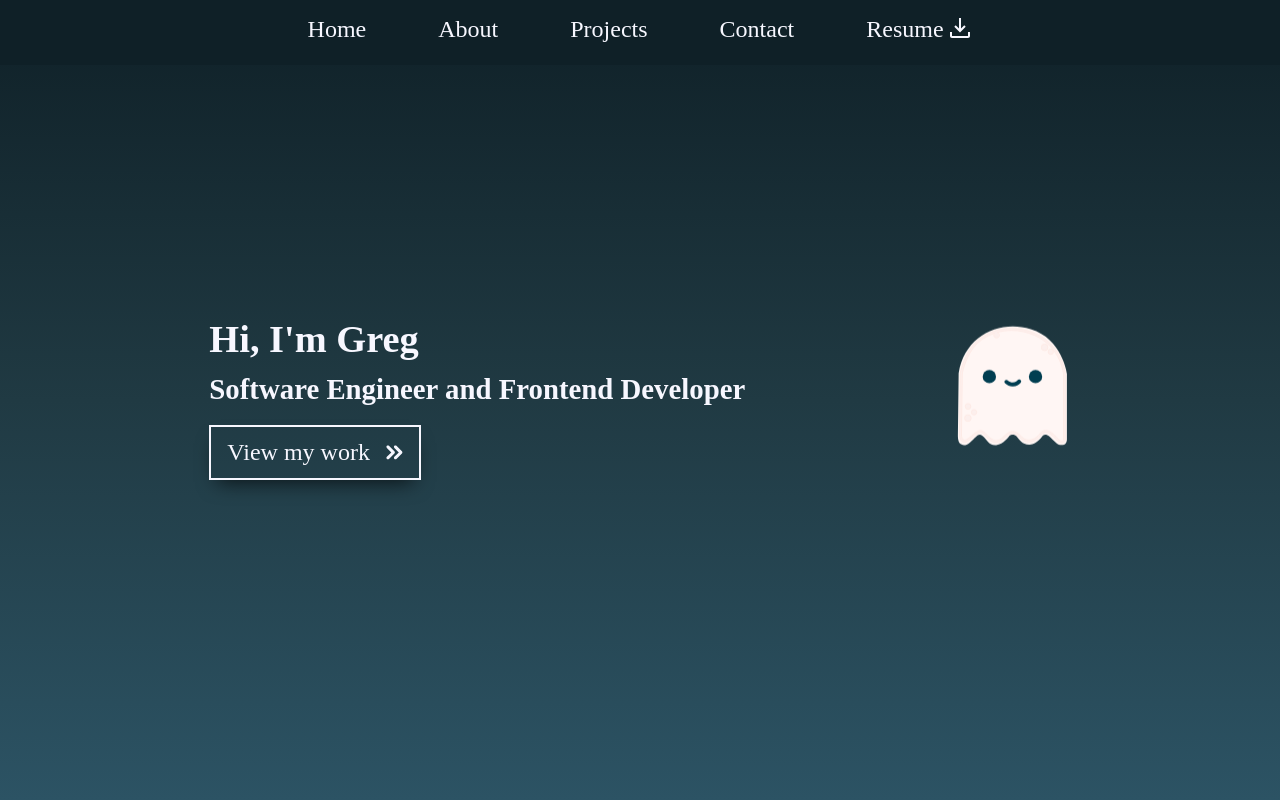
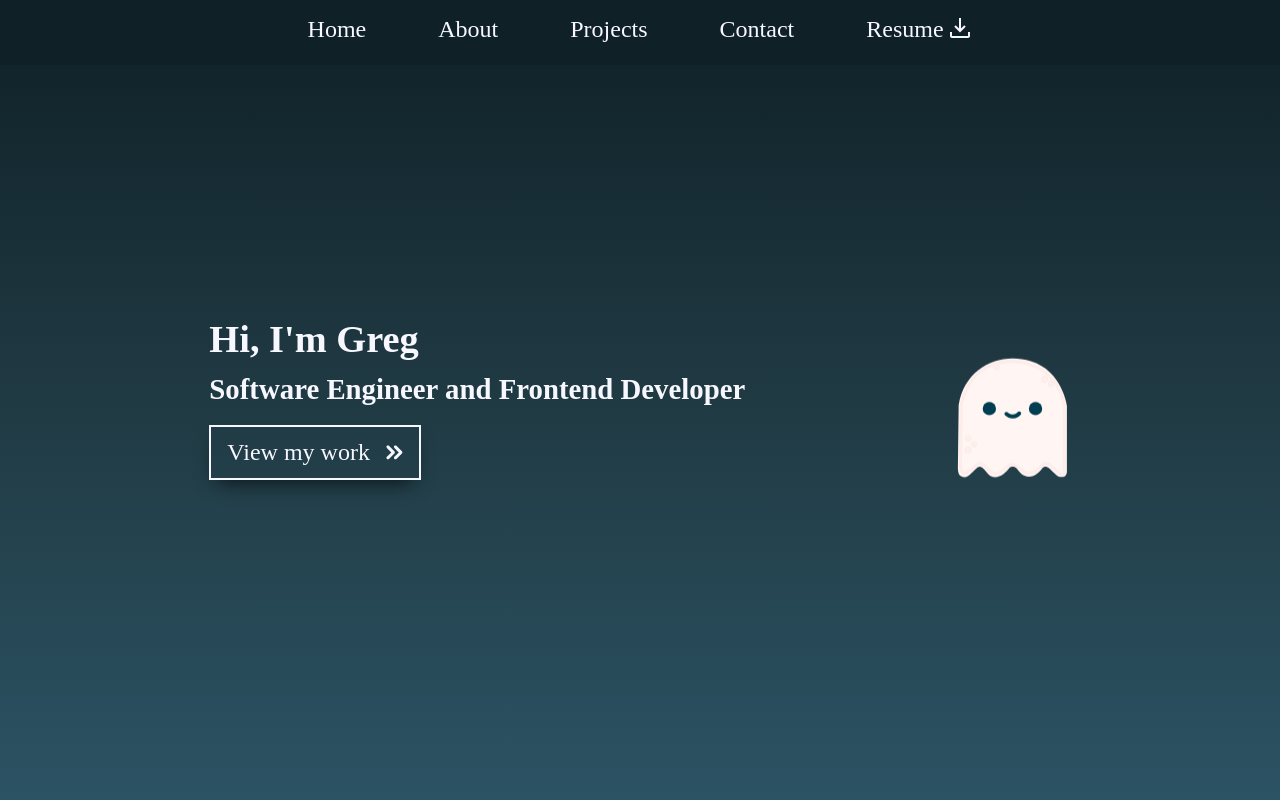
Before and after one commit to Tangerinez/Portfolio, a React (Create React App) app in the folder portfolio/: page / in a window 1280 px wide. Shown: the top 800 px of the page. Built offline with nearby package versions, Linux system fonts and the light colour scheme.

Commit message:
Altered position of ghost

```diff
--- a/portfolio/src/components/Banner/Banner.js
+++ b/portfolio/src/components/Banner/Banner.js
@@ -14,7 +14,6 @@ function Banner() {
         </div>
         <Ghost />
       </div>
-      {/* <Icons /> */}
     </div>
   );
 }
--- a/portfolio/src/components/Ghost/Ghost.css
+++ b/portfolio/src/components/Ghost/Ghost.css
@@ -1,6 +1,8 @@
 .ghost {
   animation: float 3s ease-out infinite;
   width: 80px;
+  position: relative;
+  top: 2em;
 }
 
 @keyframes float {
```
